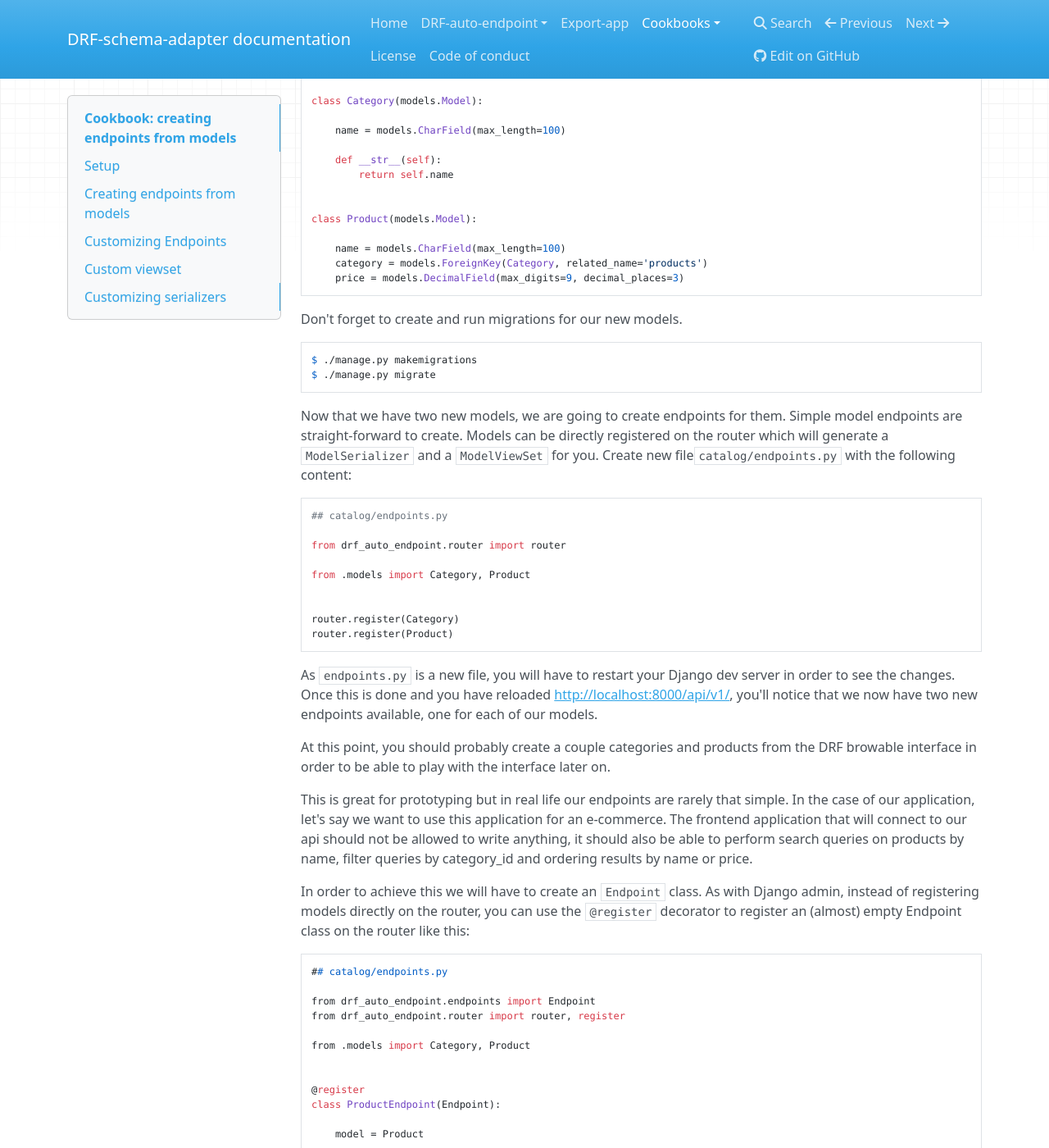
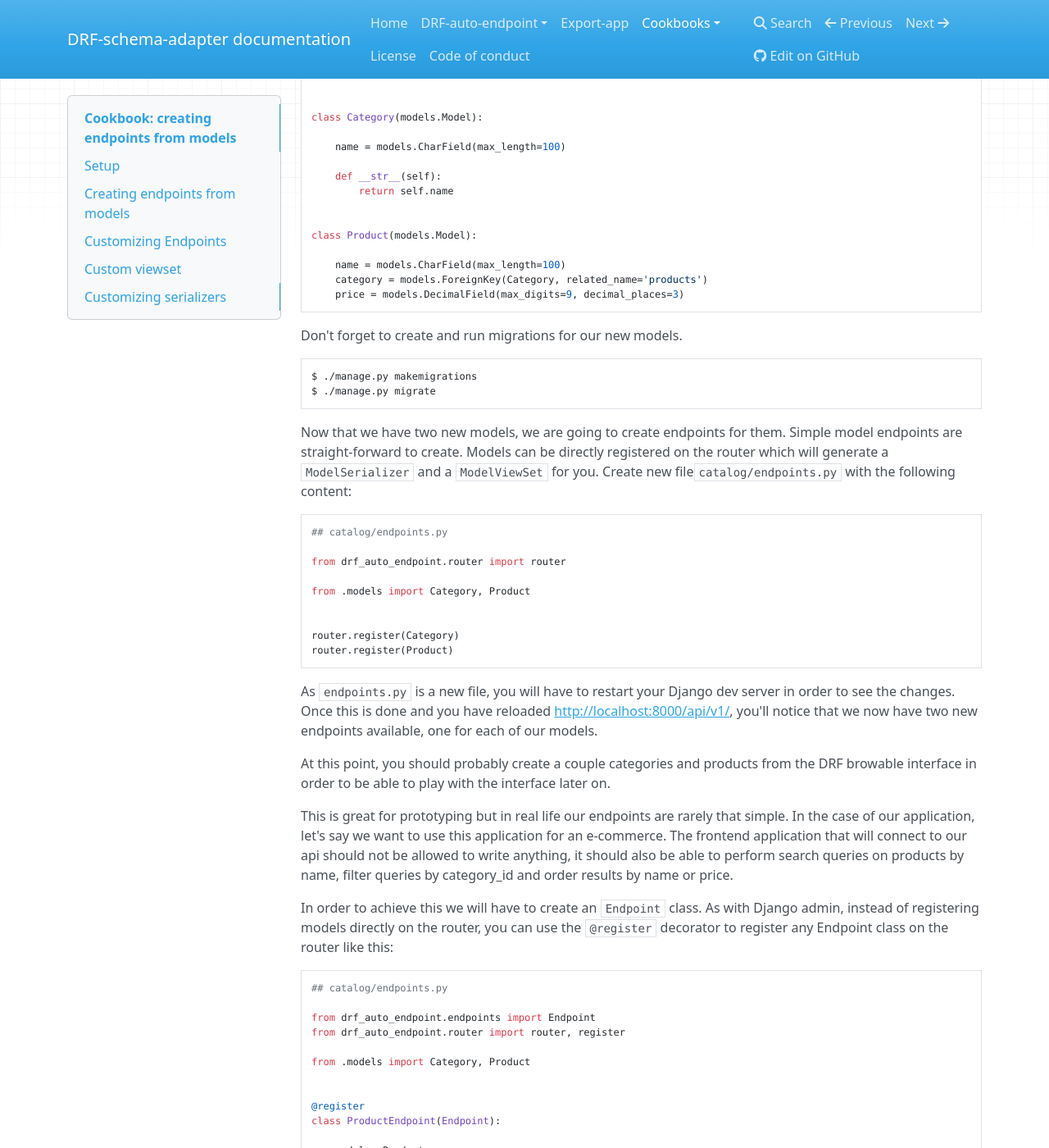
Before and after one commit to drf-forms/drf-schema-adapter, an MkDocs documentation site: the page built from docs/cookbooks/endpoints.md, in a window 1280 px wide and 1400 px high, scrolled down 2171 px. Shown: the whole window at 82% size. Built offline with MkDocs 1.6.1, drawn with Linux system fonts in a browser that asks for light colours; nearby versions of some CDN libraries; old or Windows-style settings are respelled for this version of MkDocs; some of the changed text lies outside the part shown.

Commit message:
:book: small changes to endpoints cookbook

````diff
--- a/docs/cookbooks/endpoints.md
+++ b/docs/cookbooks/endpoints.md
@@ -14,25 +14,27 @@
 [cookiecutter](https://cookiecutter.readthedocs.io/en/latest/) globally on
 your computer if you haven't already done so.
 
-`$ sudo pip install cookiecutter`
+```bash
+sudo pip install cookiecutter
+```
 
 Once cookiecutter is installed you can go forward and bootstrap your new project:
 
-```
+```bash
 $ cookiecutter https://bitbucket.org/levit_scs/cc_project_app_drf.git
 project_name [Project name]: Simple test
 repo_name [simple_test]:
 author [Your Name]: Emma
 username [emma]:
-email [you@domain.com]: emma@levit.be
-python [/usr/bin/python3.5]:
+email [you@domain.com]: emma@example.com
+python [/usr/bin/python3.6]:
 create_superuser [no]: yes
 ```
 
 you can now go to the newly created folder (`simple_test` in my case), activate
 your virtualenv and launch Django dev server:
 
-```
+```bash
 $ cd simple_test
 $ source venv/bin/activate
 $ ./manage.py runserver
@@ -46,14 +48,14 @@
 Before being able to use DRF-schema-adapter we'll now have to install it. In a
 new terminal window, activate your virtualenv and install drf-schema-adpater.
 
-```
+```bash
 source venv/bin/activate
 pip install drf-schema-adapter
 ```
 
 And add `drf_auto_endpoint` to your `INSTALLED_APPS`.
 
-```
+```pyton
 ## settings.py
 
 ...
@@ -74,10 +76,10 @@
 
 After the substitution, the file should look like this:
 
-```
+```python
 ## simple_test/api_urls.py
 
-from django.conf.urls import include, url
+from django.conf.urls import include, path
 # from rest_framework import routers
 from drf_auto_endpoint.router import router
 
@@ -102,9 +104,11 @@
 It is now time to get started. In a virtualenv-activated shell, start a new
 application (let's call it catalog).
 
-`$ ./manage.py startapp catalog`
+```bash
+$ ./manage.py startapp catalog
+```
 
-```
+```python
 ## settings.py
 
 INSTALLED_APPS = (
@@ -115,7 +119,7 @@
 
 In this application, we will created two models: `Category` and `Product`.
 
-```
+```python
 ## catalog/models.py
 
 from django.db import models
@@ -138,7 +142,7 @@
 
 Don't forget to create and run migrations for our new models.
 
-```
+```bash
 $ ./manage.py makemigrations
 $ ./manage.py migrate
 ```
@@ -149,7 +153,7 @@
 `ModelViewSet` for you. Create new file`catalog/endpoints.py` with the following
 content:
 
-```
+```python
 ## catalog/endpoints.py
 
 from drf_auto_endpoint.router import router
@@ -176,15 +180,14 @@
 In the case of our application, let's say we want to use this application for an
 e-commerce. The frontend application that will connect to our api should not be
 allowed to write anything, it should also be able to perform search queries on
-products by name, filter queries by category_id and ordering results by name or
+products by name, filter queries by category_id and order results by name or
 price.
 
 In order to achieve this we will have to create an `Endpoint` class. As with
 Django admin, instead of registering models directly on the router, you can use
-the `@register` decorator to register an (almost) empty Endpoint class on the
-router like this:
+the `@register` decorator to register any Endpoint class on the router like this:
 
-```
+```python
 ## catalog/endpoints.py
 
 from drf_auto_endpoint.endpoints import Endpoint
@@ -212,7 +215,7 @@
 Let's implement the changes we mentioned above. As you'll notice, most
 attributes are similar to attributes you would declare on a DRF `ViewSet`.
 
-```
+```python
 ## catalog/endpoints.py
 
 from drf_auto_endpoint.endpoints import Endpoint
@@ -248,7 +251,7 @@
 
 First we'll add a view counter to our Product model.
 
-```
+```python
 ## catalog/models.py
 
 ...
@@ -259,9 +262,9 @@
 
 Then create and run the migrations.
 
-```
-$ ./manage.py makemigrations
-$ ./manage.py migrate
+```bash
+./manage.py makemigrations
+./manage.py migrate
 ```
 
 You can notice that our new field is already available on the products endpoint
@@ -271,7 +274,7 @@
 
 Now let's create a custom ViewSet.
 
-```
+```python
 ## catalog/endpoints.py
 
 from rest_framework import viewsets
@@ -318,10 +321,10 @@
 Now, intead of referencing a product's category by id like it is right now,
 let's say we want to embed the category information in the product records.
 For this we will need a custom serializer.
-Let's build by only specifying the fields that should be different from the
+Let's build one by only specifying the fields that should be different from the
 default serialiazer.
 
-```
+```python
 ## catalog/endpoints.py
 
 from rest_framework import viewsets, serializers
````
Also changed, not shown: other parts of docs/cookbooks/endpoints.md (+4 -3 lines).
